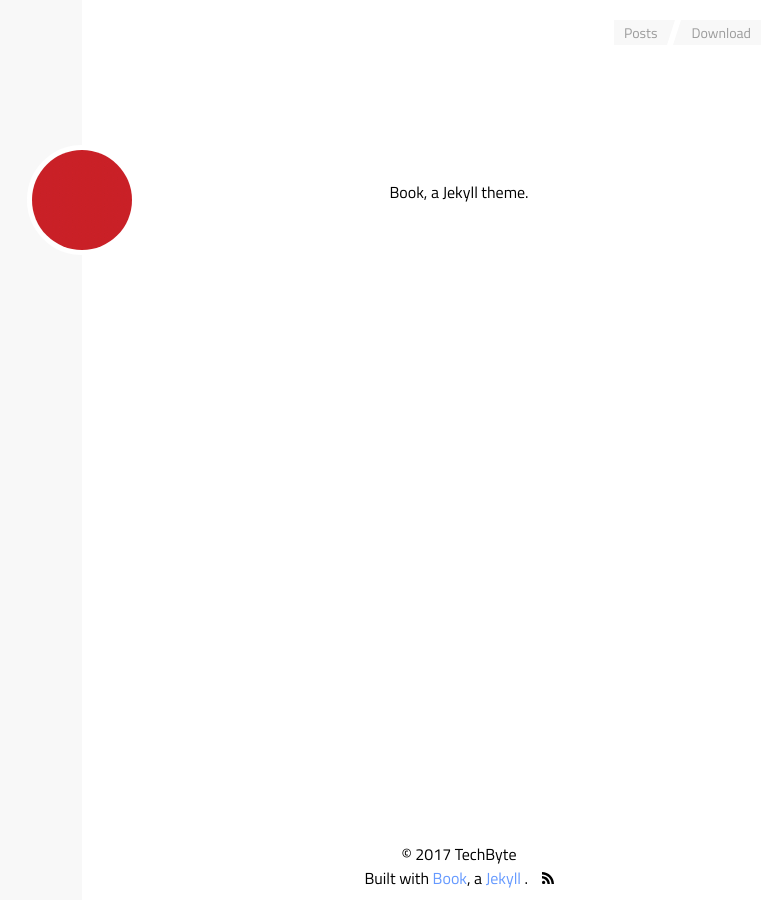
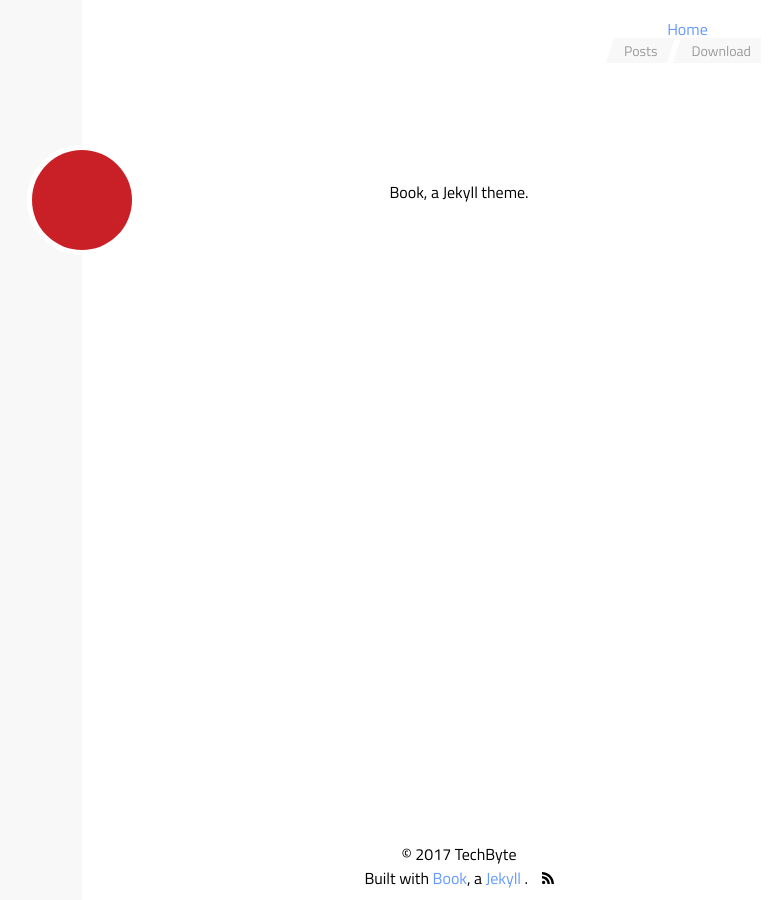
Before and after one commit to dkarthe/techbyte, a Jekyll site: the page built from index.html, in a window 1280 px wide. Shown: the whole page, without its empty margins (366-1147 px from the left). Built offline with Jekyll 4.4.1, drawn with Linux system fonts in a browser that asks for light colours.

Commit message:
Update navigation.html

```diff
--- a/_includes/navigation.html
+++ b/_includes/navigation.html
@@ -1,5 +1,6 @@
 <nav class="navbar">
   <ul>
+    <li class+"navbar__item"><a href="https://techbyte.me">Home</a></li>
     <li class="navbar__item"><a href="{{ '/posts.html' | relative_url }}">Posts</a></li>
     <li class="navbar__item"><a href="https://github.com/kkninjae/book/archive/master.zip">Download</a></li>
   </ul>
```
